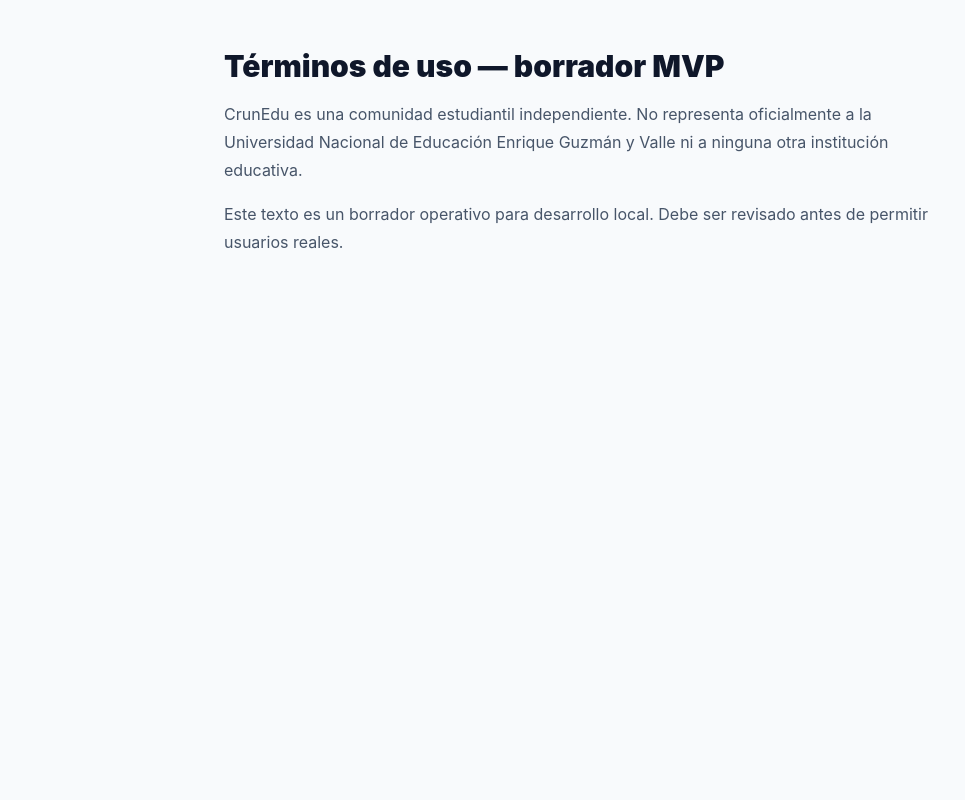
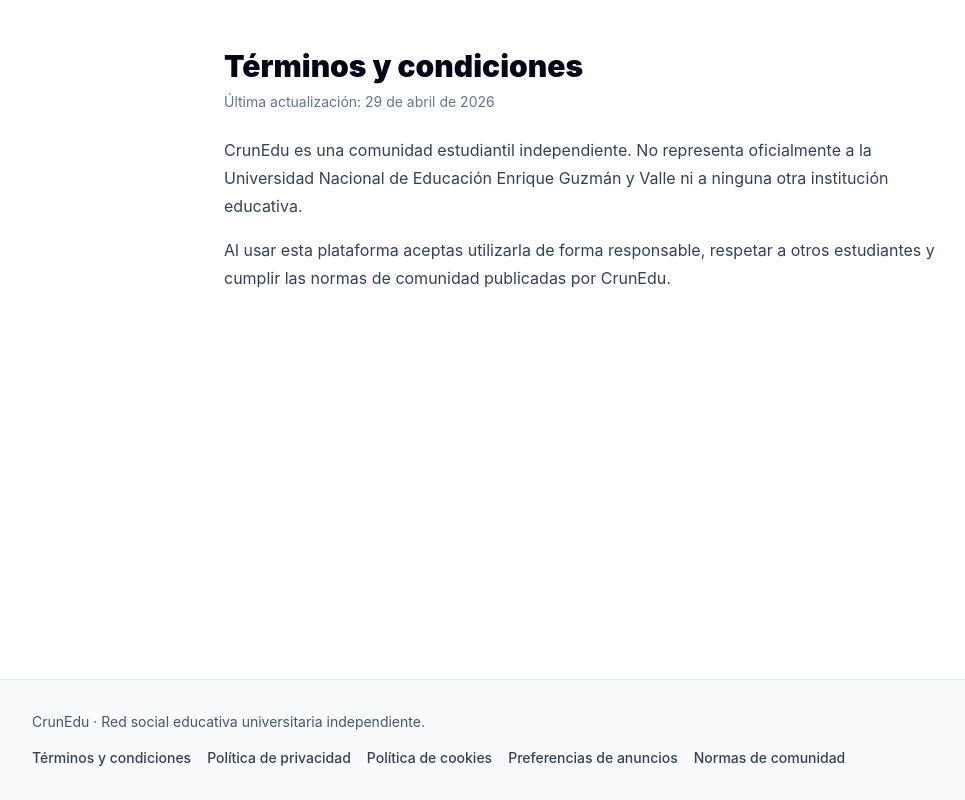
Before and after one commit to RoggerMS/crunedu, a Next.js app in the folder apps/web/: page /legal/terminos in a window 1280 px wide. Shown: the whole page, without its empty margins (56-1021 px from the left). Built offline with nearby package versions, Linux system fonts and the light colour scheme.

Commit message:
feat(web): add public legal footer and legal pages

```diff
--- a/apps/web/src/app/layout.tsx
+++ b/apps/web/src/app/layout.tsx
@@ -1,4 +1,5 @@
 import type { Metadata } from "next";
+import { PublicFooter } from "@/components/public-footer";
 import "./globals.css";
 
 export const metadata: Metadata = {
@@ -9,7 +10,10 @@
 export default function RootLayout({ children }: { children: React.ReactNode }) {
   return (
     <html lang="es">
-      <body>{children}</body>
+      <body className="flex min-h-screen flex-col bg-white text-slate-900">
+        <div className="flex-1">{children}</div>
+        <PublicFooter />
+      </body>
     </html>
   );
 }
--- /dev/null
+++ b/apps/web/src/app/legal/normas-comunidad/page.tsx
@@ -0,0 +1,17 @@
+const LAST_UPDATED = "29 de abril de 2026";
+
+export default function CommunityRulesPage() {
+  return (
+    <main className="mx-auto w-full max-w-3xl px-6 py-12">
+      <h1 className="text-3xl font-black text-slate-950">Normas de comunidad</h1>
+      <p className="mt-2 text-sm text-slate-500">Última actualización: {LAST_UPDATED}</p>
+
+      <p className="mt-6 leading-7 text-slate-700">
+        Participa con respeto. No se permite contenido ofensivo, discriminatorio, violento o que exponga datos personales de otras personas sin permiso.
+      </p>
+      <p className="mt-4 leading-7 text-slate-700">
+        CrunEdu puede moderar o retirar publicaciones que incumplan estas reglas para proteger un entorno útil y seguro para estudiantes.
+      </p>
+    </main>
+  );
+}
--- /dev/null
+++ b/apps/web/src/app/legal/politica-cookies/page.tsx
@@ -0,0 +1,17 @@
+const LAST_UPDATED = "29 de abril de 2026";
+
+export default function CookiesPolicyPage() {
+  return (
+    <main className="mx-auto w-full max-w-3xl px-6 py-12">
+      <h1 className="text-3xl font-black text-slate-950">Política de cookies</h1>
+      <p className="mt-2 text-sm text-slate-500">Última actualización: {LAST_UPDATED}</p>
+
+      <p className="mt-6 leading-7 text-slate-700">
+        Usamos cookies y tecnologías similares para mantener sesiones activas, mejorar la experiencia de uso y analizar el funcionamiento básico de la plataforma.
+      </p>
+      <p className="mt-4 leading-7 text-slate-700">
+        Puedes borrar o bloquear cookies desde tu navegador, aunque algunas funciones de autenticación podrían dejar de funcionar correctamente.
+      </p>
+    </main>
+  );
+}
--- /dev/null
+++ b/apps/web/src/app/legal/politica-privacidad/page.tsx
@@ -0,0 +1,17 @@
+const LAST_UPDATED = "29 de abril de 2026";
+
+export default function PrivacyPolicyPage() {
+  return (
+    <main className="mx-auto w-full max-w-3xl px-6 py-12">
+      <h1 className="text-3xl font-black text-slate-950">Política de privacidad</h1>
+      <p className="mt-2 text-sm text-slate-500">Última actualización: {LAST_UPDATED}</p>
+
+      <p className="mt-6 leading-7 text-slate-700">
+        CrunEdu recopila datos básicos de cuenta para permitir autenticación, publicación de contenido y funcionamiento general de la comunidad.
+      </p>
+      <p className="mt-4 leading-7 text-slate-700">
+        No vendemos datos personales a terceros. Cualquier uso adicional de datos deberá comunicarse de forma clara en esta política.
+      </p>
+    </main>
+  );
+}
--- /dev/null
+++ b/apps/web/src/app/legal/preferencias-publicidad/page.tsx
@@ -0,0 +1,17 @@
+const LAST_UPDATED = "29 de abril de 2026";
+
+export default function AdvertisingPreferencesPage() {
+  return (
+    <main className="mx-auto w-full max-w-3xl px-6 py-12">
+      <h1 className="text-3xl font-black text-slate-950">Preferencias de anuncios y publicidad</h1>
+      <p className="mt-2 text-sm text-slate-500">Última actualización: {LAST_UPDATED}</p>
+
+      <p className="mt-6 leading-7 text-slate-700">
+        En el MVP de CrunEdu no se utiliza publicidad personalizada. Si esto cambia, podrás administrar aquí tus preferencias de anuncios.
+      </p>
+      <p className="mt-4 leading-7 text-slate-700">
+        Publicaremos cualquier actualización sobre segmentación o patrocinio antes de activar nuevas funciones de publicidad.
+      </p>
+    </main>
+  );
+}
--- a/apps/web/src/app/legal/terminos/page.tsx
+++ b/apps/web/src/app/legal/terminos/page.tsx
@@ -1,12 +1,16 @@
+const LAST_UPDATED = "29 de abril de 2026";
+
 export default function TermsPage() {
   return (
-    <main className="mx-auto max-w-3xl px-6 py-12">
-      <h1 className="text-3xl font-black">Términos de uso — borrador MVP</h1>
-      <p className="mt-4 leading-7 text-slate-600">
+    <main className="mx-auto w-full max-w-3xl px-6 py-12">
+      <h1 className="text-3xl font-black text-slate-950">Términos y condiciones</h1>
+      <p className="mt-2 text-sm text-slate-500">Última actualización: {LAST_UPDATED}</p>
+
+      <p className="mt-6 leading-7 text-slate-700">
         CrunEdu es una comunidad estudiantil independiente. No representa oficialmente a la Universidad Nacional de Educación Enrique Guzmán y Valle ni a ninguna otra institución educativa.
       </p>
-      <p className="mt-4 leading-7 text-slate-600">
-        Este texto es un borrador operativo para desarrollo local. Debe ser revisado antes de permitir usuarios reales.
+      <p className="mt-4 leading-7 text-slate-700">
+        Al usar esta plataforma aceptas utilizarla de forma responsable, respetar a otros estudiantes y cumplir las normas de comunidad publicadas por CrunEdu.
       </p>
     </main>
   );
--- /dev/null
+++ b/apps/web/src/components/public-footer.tsx
@@ -0,0 +1,27 @@
+import Link from "next/link";
+
+const legalLinks = [
+  { href: "/legal/terminos", label: "Términos y condiciones" },
+  { href: "/legal/politica-privacidad", label: "Política de privacidad" },
+  { href: "/legal/politica-cookies", label: "Política de cookies" },
+  { href: "/legal/preferencias-publicidad", label: "Preferencias de anuncios" },
+  { href: "/legal/normas-comunidad", label: "Normas de comunidad" },
+];
+
+export function PublicFooter() {
+  return (
+    <footer className="border-t border-slate-200 bg-slate-50">
+      <div className="mx-auto flex w-full max-w-6xl flex-col gap-4 px-6 py-8">
+        <p className="text-sm text-slate-600">CrunEdu · Red social educativa universitaria independiente.</p>
+
+        <nav aria-label="Enlaces legales" className="flex flex-wrap gap-x-4 gap-y-2 text-sm">
+          {legalLinks.map((link) => (
+            <Link key={link.href} href={link.href} className="font-medium text-slate-700 underline-offset-4 hover:underline">
+              {link.label}
+            </Link>
+          ))}
+        </nav>
+      </div>
+    </footer>
+  );
+}
```
